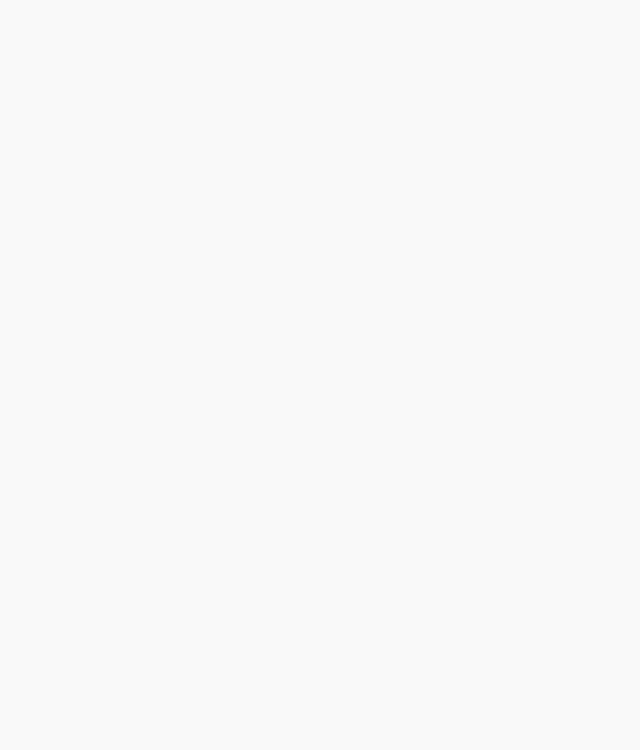
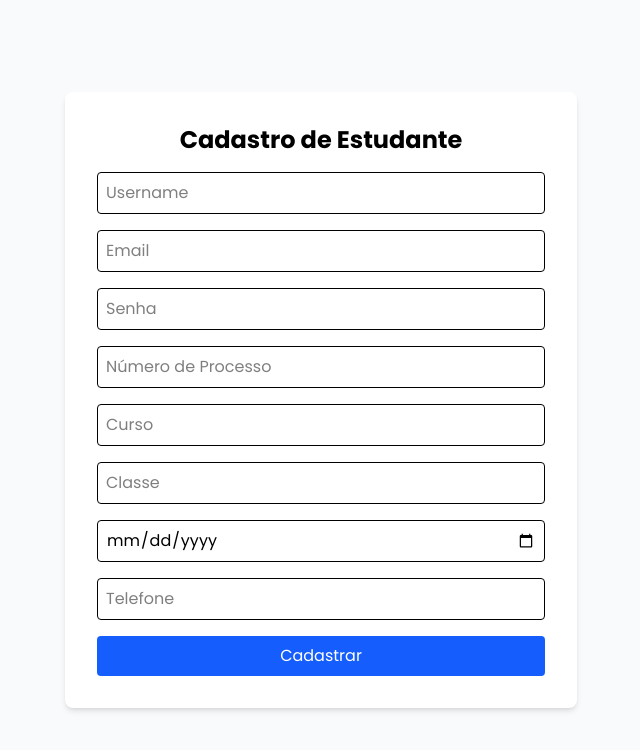
Before and after one commit to celsocundiati/bbltcipil, a React (Vite) app in the folder frontend/: page /cadastro in a window 1280 px wide. Before the commit this address had no page. Shown: the top 750 px of the page, without its empty margins (319-959 px from the left). Built offline with nearby package versions, Linux system fonts and the light colour scheme.

Commit message:
Sucess Cadastro 003

```diff
--- a/frontend/src/App.jsx
+++ b/frontend/src/App.jsx
@@ -21,6 +21,8 @@ import Multas from './componentes/admin/multas/multa';
 import Estudantes from './componentes/admin/estudantes/estudantess';
 import EditarLivro from './componentes/admin/editarlivro/editarlivro';
 import Notificacoes from './componentes/layout/notificacoes/notificacoes';
+import CadastroAluno from './componentes/cadastro/cadastro';
+import LoginPage from './componentes/login/login';
 
 function App() {
 
@@ -28,7 +30,10 @@ function App() {
     <AnimatePresence mode="wait">
           <Router>
             <Routes>
+
               <Route path='/' element={<Casa />}/>
+              <Route path='/cadastro' element={<CadastroAluno />}/>
+              <Route path='/login' element={<LoginPage />}/>
               <Route path='/catalogo' element={<Catalogo />}/>
               <Route path='/reservas' element={<Reservas />}/>
               <Route path='/exposicao' element={<Exposicao />}/>
--- /dev/null
+++ b/frontend/src/componentes/cadastro/cadastro.jsx
@@ -0,0 +1,143 @@
+import { useState } from "react";
+import axios from "axios";
+
+function CadastroAluno() {
+  const [form, setForm] = useState({
+    username: "",
+    email: "",
+    password: "",
+    n_processo: "",
+    curso: "",
+    classe: "",
+    data_nascimento: "",
+    telefone: "",
+  });
+
+  const [mensagem, setMensagem] = useState("");
+  const [erro, setErro] = useState("");
+  const [loading, setLoading] = useState(false);
+
+  const handleChange = (e) => {
+    setForm({ ...form, [e.target.name]: e.target.value });
+  };
+
+  const handleSubmit = async (e) => {
+    e.preventDefault();
+    setLoading(true);
+    setErro("");
+    setMensagem("");
+
+    try {
+      await axios.post("http://localhost:8000/api/cadastros/", form);
+      setMensagem("Cadastro realizado com sucesso! Você já pode fazer login.");
+      setForm({
+        username: "",
+        email: "",
+        password: "",
+        n_processo: "",
+        curso: "",
+        classe: "",
+        data_nascimento: "",
+        telefone: "",
+      });
+    } catch (err) {
+      console.error(err.response?.data || err);
+      setErro("Erro ao realizar cadastro. Verifique os dados informados.");
+    } finally {
+      setLoading(false);
+    }
+  };
+
+  return (
+    <main className="min-h-screen flex items-center justify-center bg-gray-50 p-4">
+      <form
+        onSubmit={handleSubmit}
+        className="bg-white shadow-md rounded-lg p-8 w-full max-w-lg space-y-4"
+      >
+        <h1 className="text-2xl font-bold text-center mb-4">Cadastro de Estudante</h1>
+
+        {mensagem && <p className="text-green-600 text-center">{mensagem}</p>}
+        {erro && <p className="text-red-600 text-center">{erro}</p>}
+
+        <input
+          type="text"
+          name="username"
+          placeholder="Username"
+          value={form.username}
+          onChange={handleChange}
+          className="border p-2 rounded w-full"
+          required
+        />
+        <input
+          type="email"
+          name="email"
+          placeholder="Email"
+          value={form.email}
+          onChange={handleChange}
+          className="border p-2 rounded w-full"
+          required
+        />
+        <input
+          type="password"
+          name="password"
+          placeholder="Senha"
+          value={form.password}
+          onChange={handleChange}
+          className="border p-2 rounded w-full"
+          required
+        />
+        <input
+          type="number"
+          name="n_processo"
+          placeholder="Número de Processo"
+          value={form.n_processo}
+          onChange={handleChange}
+          className="border p-2 rounded w-full"
+          required
+        />
+        <input
+          type="text"
+          name="curso"
+          placeholder="Curso"
+          value={form.curso}
+          onChange={handleChange}
+          className="border p-2 rounded w-full"
+        />
+        <input
+          type="text"
+          name="classe"
+          placeholder="Classe"
+          value={form.classe}
+          onChange={handleChange}
+          className="border p-2 rounded w-full"
+        />
+        <input
+          type="date"
+          name="data_nascimento"
+          placeholder="Data de Nascimento"
+          value={form.data_nascimento}
+          onChange={handleChange}
+          className="border p-2 rounded w-full"
+        />
+        <input
+          type="text"
+          name="telefone"
+          placeholder="Telefone"
+          value={form.telefone}
+          onChange={handleChange}
+          className="border p-2 rounded w-full"
+        />
+
+        <button
+          type="submit"
+          className="bg-blue-600 text-white py-2 px-4 rounded w-full hover:bg-blue-700"
+          disabled={loading}
+        >
+          {loading ? "Cadastrando..." : "Cadastrar"}
+        </button>
+      </form>
+    </main>
+  );
+}
+
+export default CadastroAluno;
--- /dev/null
+++ b/frontend/src/componentes/login/login.jsx
@@ -0,0 +1,78 @@
+import { useState } from "react";
+import axios from "axios";
+
+function LoginPage() {
+  const [username, setUsername] = useState("");
+  const [password, setPassword] = useState("");
+  const [erro, setErro] = useState("");
+
+  const handleLogin = async (e) => {
+    e.preventDefault();
+    setErro("");
+
+    try {
+      const response = await axios.post("http://localhost:8000/api/token/", {
+        username,
+        password,
+      });
+
+      // JWT recebido
+      const { access, refresh } = response.data;
+      localStorage.setItem("accessToken", access);
+      localStorage.setItem("refreshToken", refresh);
+
+      // Redireciona ou atualiza interface
+      window.location.href = "/"; // ou rota principal
+    } catch (err) {
+      console.error("Erro no login:", err);
+      setErro("Usuário ou senha inválidos");
+    }
+  };
+
+  return (
+    <main className="flex items-center justify-center min-h-screen bg-gray-100">
+      <div className="bg-white p-8 rounded-2xl shadow-lg w-full max-w-sm">
+        <h1 className="text-2xl font-bold mb-6 text-center">Login</h1>
+
+        {erro && (
+          <p className="text-red-600 mb-4 text-center font-medium">{erro}</p>
+        )}
+
+        <form onSubmit={handleLogin} className="flex flex-col gap-4">
+          <input
+            type="text"
+            placeholder="Nome de usuário"
+            value={username}
+            onChange={(e) => setUsername(e.target.value)}
+            className="px-4 py-2 border rounded-lg focus:outline-none focus:ring-2 focus:ring-orange-400"
+            required
+          />
+          <input
+            type="password"
+            placeholder="Senha"
+            value={password}
+            onChange={(e) => setPassword(e.target.value)}
+            className="px-4 py-2 border rounded-lg focus:outline-none focus:ring-2 focus:ring-orange-400"
+            required
+          />
+
+          <button
+            type="submit"
+            className="bg-orange-500 text-white font-bold py-2 rounded-lg hover:bg-orange-600 transition"
+          >
+            Entrar
+          </button>
+        </form>
+
+        <p className="mt-4 text-center text-gray-600 text-sm">
+          Não tem conta?{" "}
+          <a href="/cadastro" className="text-orange-500 font-medium">
+            Cadastre-se
+          </a>
+        </p>
+      </div>
+    </main>
+  );
+}
+
+export default LoginPage;
```
Also changed, not shown: 1 other file (tests, documents, lock files or other folders).
